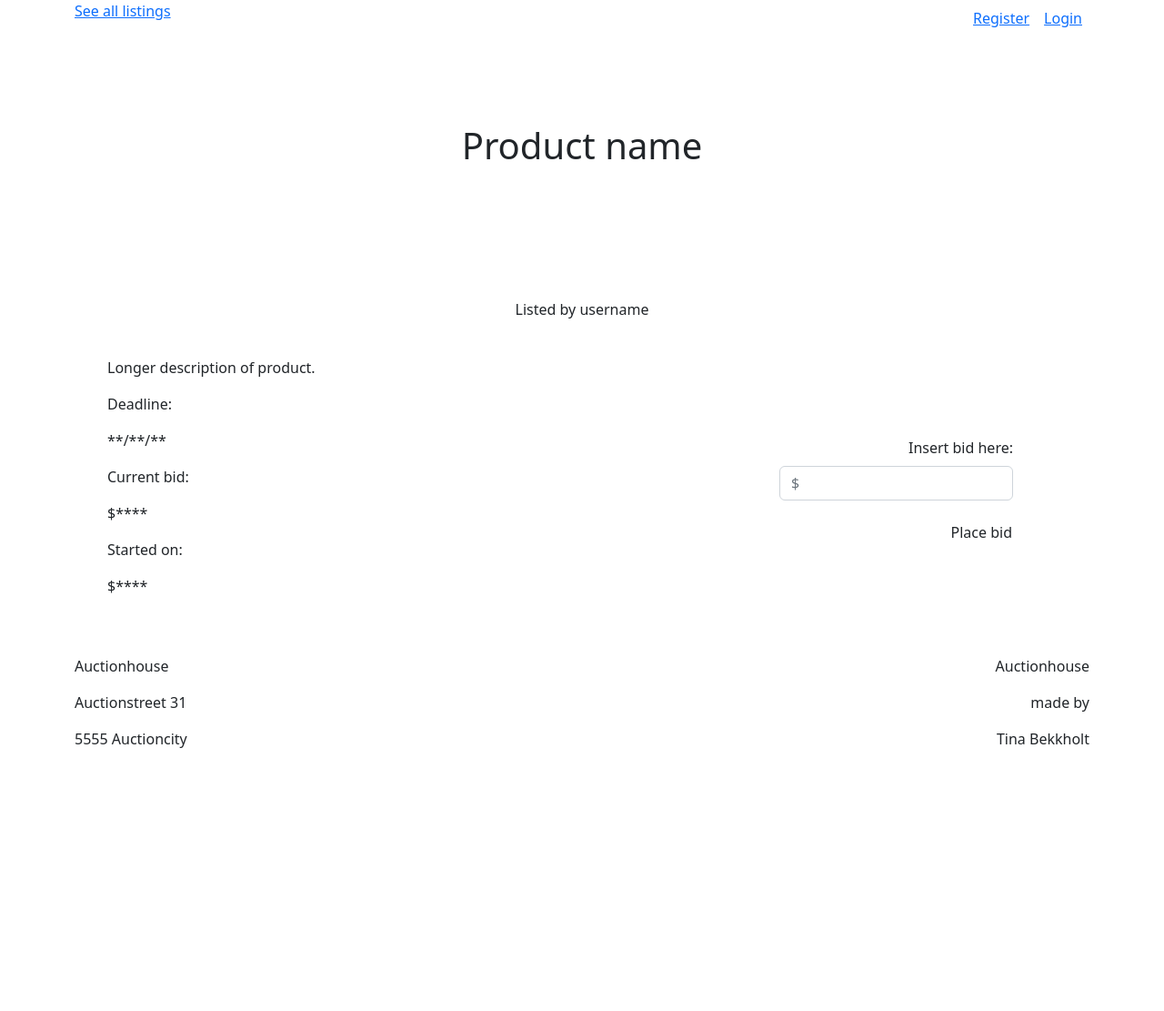
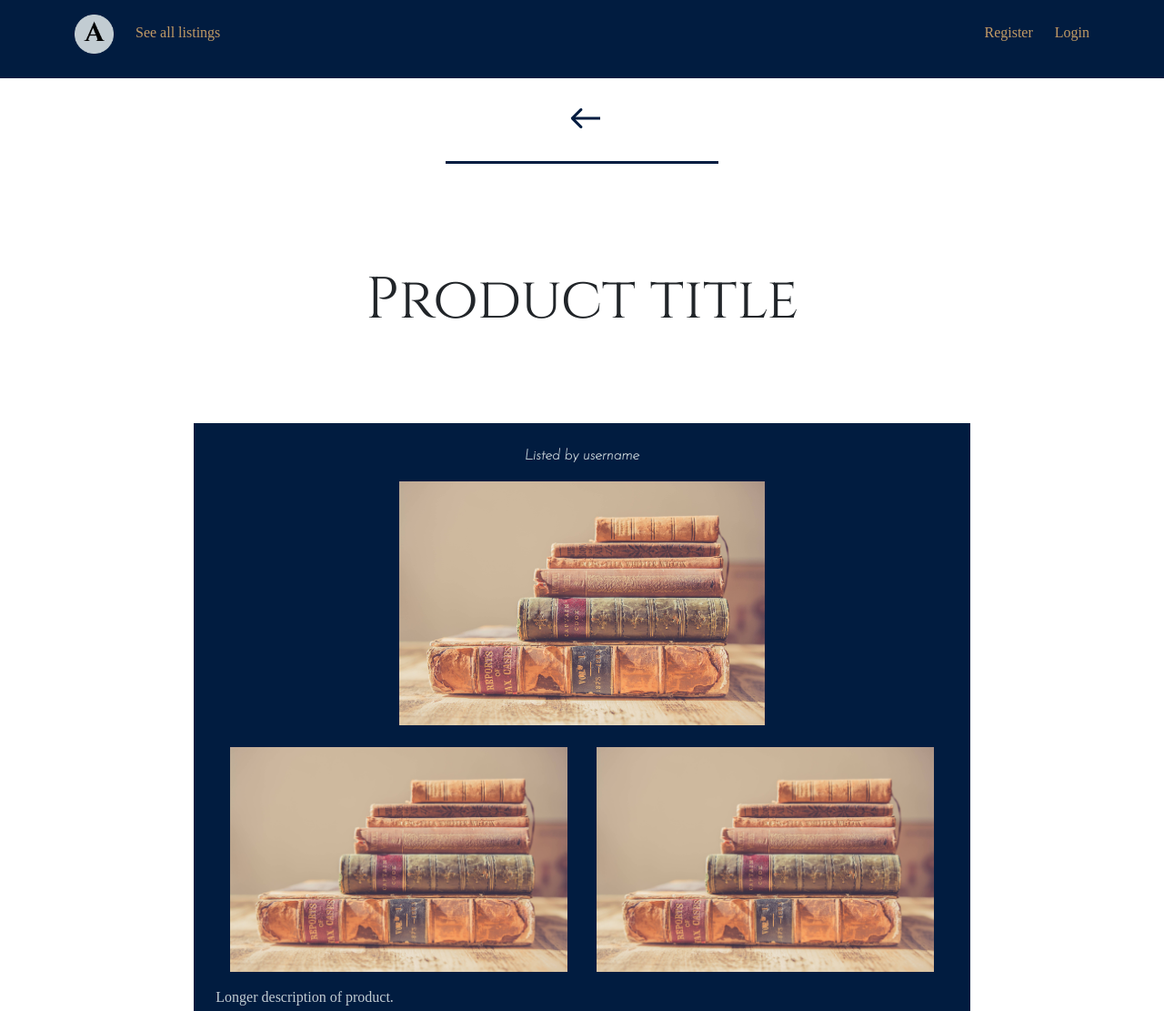
Before and after one commit to Bekkholt/semester-project-2, a website: page src/product.html in a window 1280 px wide. Shown: the top 1111 px of the page at 91% size. Before the commit the page ends 840 px from the top, so only its background shows below. Drawn offline with nearby package versions, Linux system fonts and the light colour scheme; files that its build step writes are made by us from their sources; a web font is replaced by a local one.

Commit message:
product page styling done

```diff
--- a/src/product.html
+++ b/src/product.html
@@ -3,11 +3,12 @@
   <head>
     <meta charset="UTF-8" />
     <meta name="viewport" content="width=device-width, initial-scale=1.0" />
+    <link rel="stylesheet" href="/dist/css/main.css" />
+    <link rel="preconnect" href="https://fonts.googleapis.com" />
+    <link rel="preconnect" href="https://fonts.gstatic.com" crossorigin />
     <link
-      href="https://cdn.jsdelivr.net/npm/bootstrap@5.2.3/dist/css/bootstrap.min.css"
+      href="https://fonts.googleapis.com/css2?family=Andada+Pro:ital,wght@0,400;0,600;1,400&family=Cinzel&family=Josefin+Sans:ital,wght@0,100;0,300;1,100&display=swap"
       rel="stylesheet"
-      integrity="sha384-rbsA2VBKQhggwzxH7pPCaAqO46MgnOM80zW1RWuH61DGLwZJEdK2Kadq2F9CUG65"
-      crossorigin="anonymous"
     />
     <script
       src="https://cdn.jsdelivr.net/npm/bootstrap@5.2.3/dist/js/bootstrap.bundle.min.js"
@@ -18,70 +19,127 @@
   </head>
   <body>
     <header>
-      <nav>
+      <nav class="bg-primary w-100">
         <ul class="container d-flex justify-content-between">
-          <div>
+          <div class="d-flex justify-content-start">
+            <a href="/">
+              <img src="/images/Logoauctionhouse_logo.png" class="mt-3 h-50" />
+            </a>
             <a
-              class="d-flex justify-content-start"
+              class="text-secondary nav-link btn mt-4 m-4 small-font"
               href="/src/all_listings.html"
               >See all listings</a
             >
           </div>
           <div class="d-flex justify-content-end">
-            <a class="m-2" href="/src/register.html">Register</a>
-            <a class="m-2" href="/">Login</a>
+            <a
+              class="text-secondary nav-link btn mt-4 m-4 small-font"
+              href="/src/register.html"
+              >Register</a
+            >
+            <a class="text-secondary nav-link btn mt-4 small-font" href="/"
+              >Login</a
+            >
           </div>
         </ul>
       </nav>
     </header>
     <body>
       <main>
-        <h1 class="d-flex justify-content-center p-5 m-5">Product name</h1>
-        <div class="container p-5">
-          <p class="d-flex justify-content-center">Listed by username</p>
-          <img />
-          <img />
-          <img />
-          <p>Longer description of product.</p>
-          <div class="d-flex justify-content-between">
+        <div class="d-flex justify-content-center">
+          <a href="/src/all_listings.html">
+            <img src="/images/Arrow backarrow_back.png" class="m-3" />
+          </a>
+        </div>
+        <h1 class="d-flex justify-content-center p-5 m-5 big-font display-3">
+          Product title
+        </h1>
+        <div class="p-4 mt-4 col-8 container bg-primary">
+          <p
+            class="d-flex justify-content-center text-light medium-font fw-semibold fst-italic"
+          >
+            Listed by username
+          </p>
+          <div class="d-flex justify-content-center">
+            <img
+              src="/images/chris-lawton-zvKx6ixUhWQ-unsplash.jpg"
+              class="w-50 mb-2"
+            />
+          </div>
+          <div class="d-flex">
+            <img
+              src="/images/chris-lawton-zvKx6ixUhWQ-unsplash.jpg"
+              class="w-50 p-3"
+            />
+            <img
+              src="/images/chris-lawton-zvKx6ixUhWQ-unsplash.jpg"
+              class="w-50 p-3"
+            />
+          </div>
+          <p class="text-light small-font">Longer description of product.</p>
+          <div class="d-flex justify-content-between pt-4">
             <div class="d-flex justify-content-start row">
-              <p>Deadline:</p>
-              <p>**/**/**</p>
-              <p>Current bid:</p>
-              <p>$****</p>
-              <p>Started on:</p>
-              <p>$****</p>
+              <p class="text-light small-font">Deadline:</p>
+              <p class="text-light small-font">**/**/**</p>
+              <p class="text-light small-font">Current bid:</p>
+              <p class="text-light small-font">$****</p>
+              <p class="text-light small-font">Started on:</p>
+              <p class="text-light small-font">$****</p>
             </div>
-            <form
-              class="d-flex justify-content-end col-10 p-5"
-              action="/src/profile.html"
-            >
-              <div>
-                <label class="d-flex form-label justify-content-end"
-                  >Insert bid here:</label
+          </div>
+          <form class="d-flex justify-content-end" action="/src/profile.html">
+            <div class="col-4">
+              <label
+                class="d-flex form-label justify-content-end text-light small-font"
+                >Insert bid here:</label
+              >
+              <input
+                type="text"
+                class="form-control bg-light small-font"
+                placeholder="$"
+              />
+              <div class="d-flex justify-content-end">
+                <button
+                  type="submit"
+                  class="btn bg-secondary medium-font fw-semibold mt-2"
                 >
-                <input type="text" class="form-control" placeholder="$" />
-                <div class="row mt-3">
-                  <button type="submit" class="btn d-flex justify-content-end">
-                    Place bid
-                  </button>
-                </div>
+                  Place bid
+                </button>
               </div>
-            </form>
-          </div>
+            </div>
+          </form>
         </div>
       </main>
     </body>
-    <footer class="container d-flex justify-content-between">
+    <footer class="d-flex justify-content-between bg-primary p-3 mt-4 w-100">
       <div>
-        <address class="d-flex justify-content-start">Auctionhouse</address>
-        <address class="d-flex justify-content-start">Auctionstreet 31</address>
-        <address class="d-flex justify-content-start">5555 Auctioncity</address>
+        <address
+          class="d-flex justify-content-start text-secondary m-1 small-font"
+        >
+          Auctionhouse
+        </address>
+        <address
+          class="d-flex justify-content-start text-secondary m-1 small-font"
+        >
+          Auctionstreet 31
+        </address>
+        <address
+          class="d-flex justify-content-start text-secondary m-1 small-font"
+        >
+          5555 Auctioncity
+        </address>
       </div>
+      <img src="/images/Logoauctionhouse_logo.png" class="h-50 m-2" />
       <div>
-        <p class="d-flex justify-content-end">Auctionhouse</p>
-        <p class="d-flex justify-content-end">made by</p>
-        <p class="d-flex justify-content-end">Tina Bekkholt</p>
+        <p class="d-flex justify-content-end text-secondary m-1 small-font">
+          Auctionhouse
+        </p>
+        <p class="d-flex justify-content-end text-secondary m-1 small-font">
+          made by
+        </p>
+        <p class="d-flex justify-content-end text-secondary m-1 small-font">
+          Tina Bekkholt
+        </p>
       </div>
     </footer>
   </body>
```
